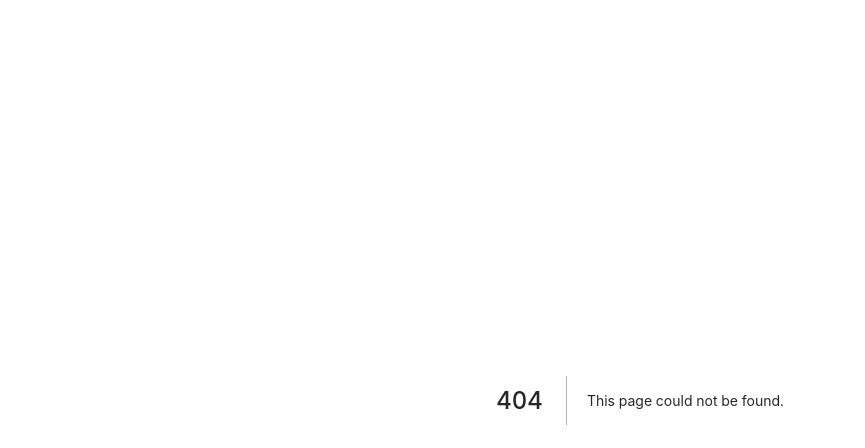
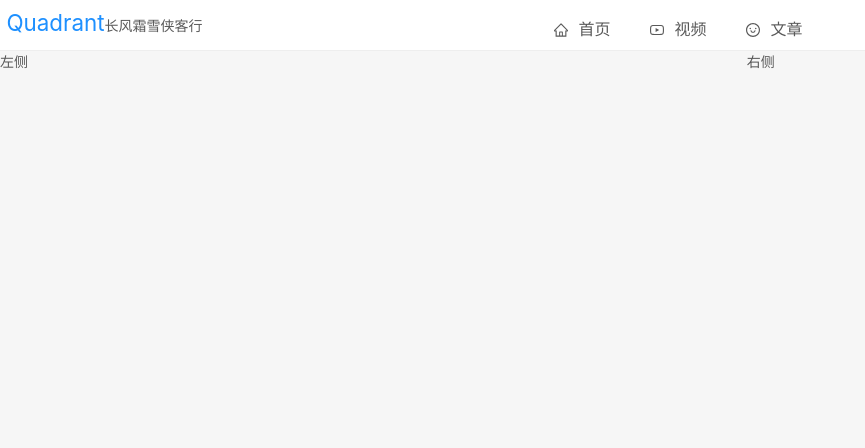
Before and after one commit to quadrant26/reactBlog, a Next.js app in the folder blog/: page /list in a window 1280 px wide. Before the commit this address had no page. Shown: the top 448 px of the page, without its empty margins (0-865 px from the left). Built offline with nearby package versions, Linux system fonts and the light colour scheme.

Commit message:
创建列表页

```diff
--- /dev/null
+++ b/blog/pages/list.js
@@ -0,0 +1,21 @@
+import React from 'react'
+import Head from 'next/head'
+import {Row, Col} from 'antd'
+
+import Header from '../components/Header'
+
+export default function List() {
+  return (
+    <div className="container">
+      <Head>
+        <title>List</title>
+      </Head>
+
+      <Header />
+      <Row className="comm-main" type="flex" justify="center">
+        <Col className="comm-left" xs={24} sm={24} md={16} lg={18} xl={14}>左侧</Col>
+        <Col className="comm-right" xs={0} sm={0} md={7} lg={5} xl={4}>右侧</Col>
+      </Row>
+    </div>
+  )
+}
```
